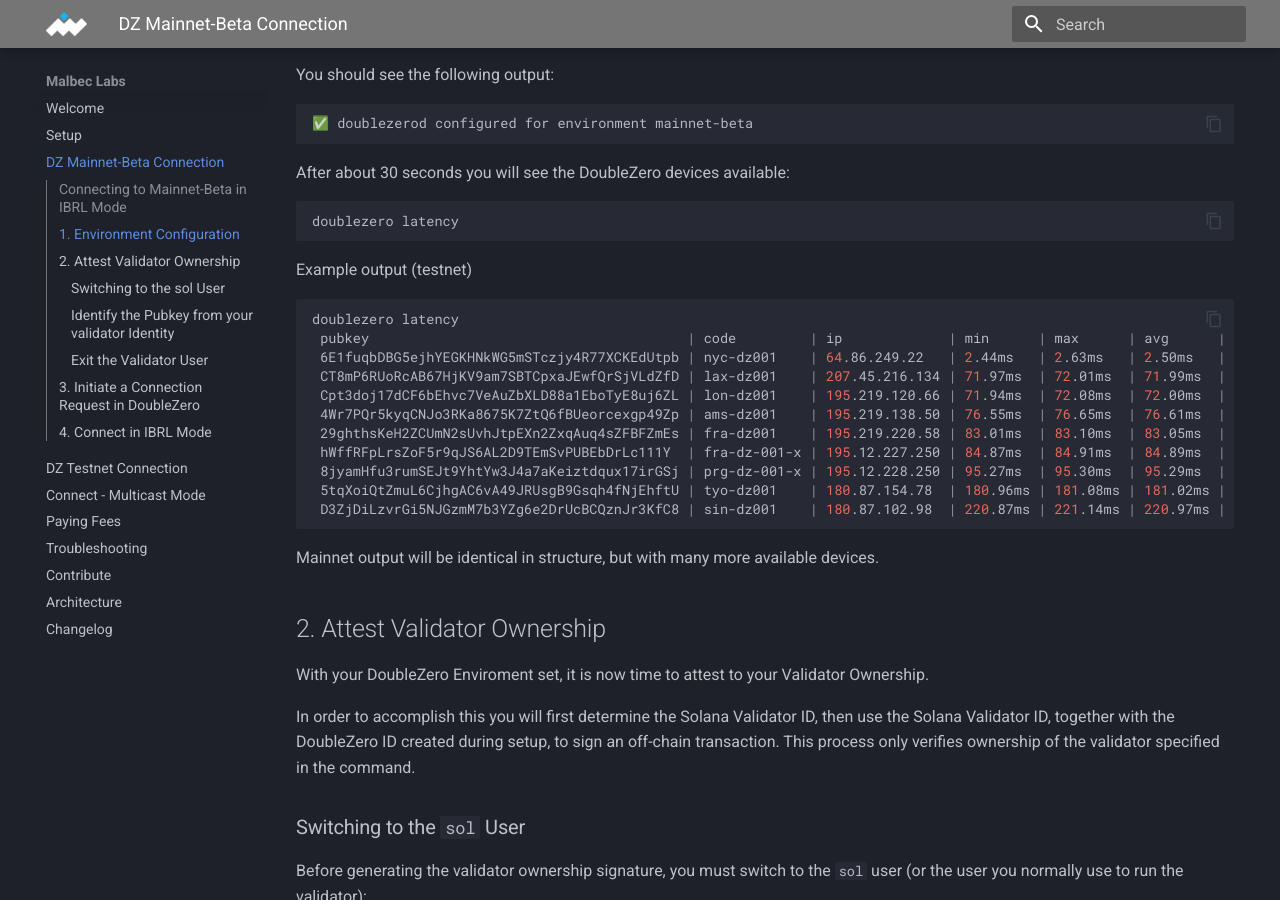
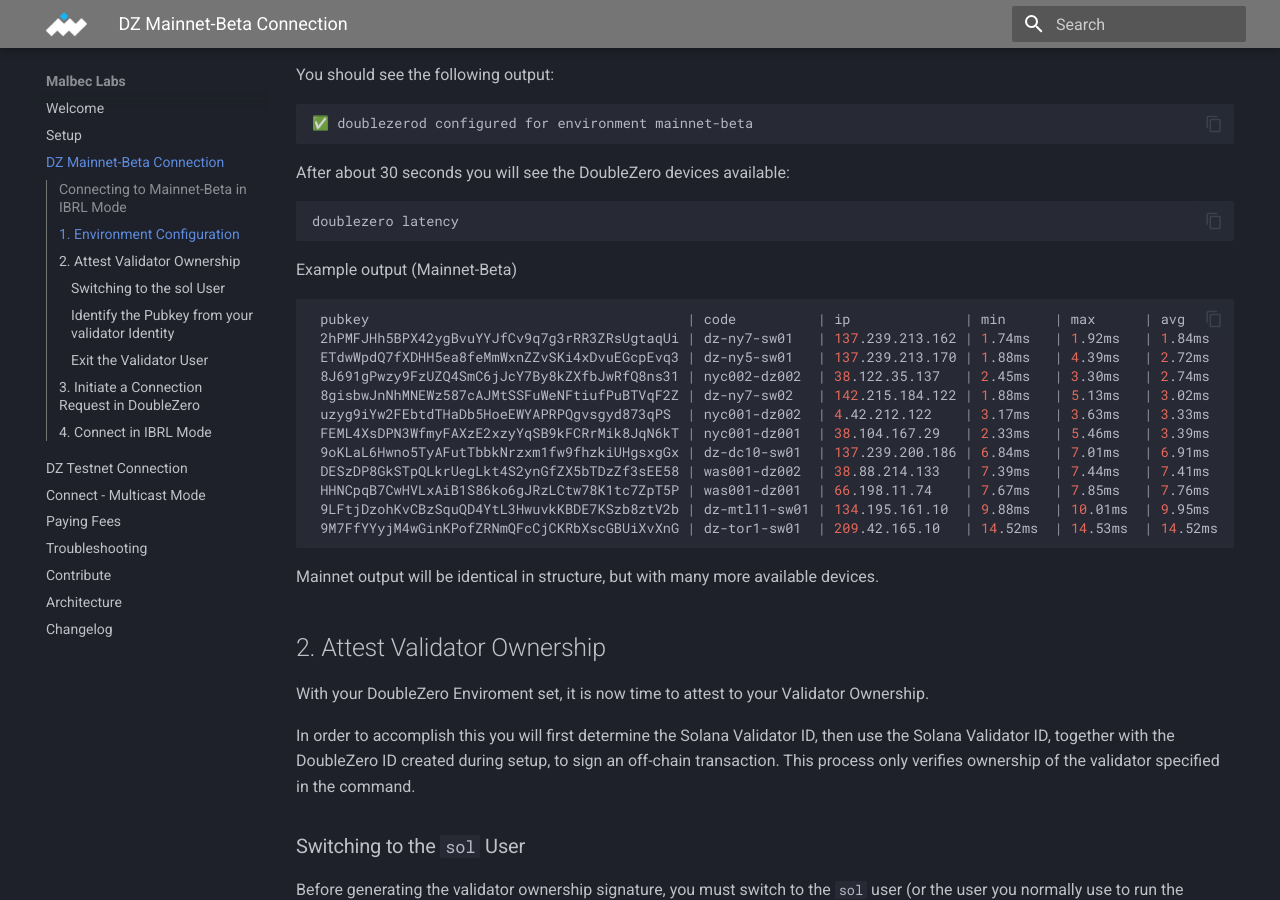
Before and after one commit to malbeclabs/docs, an MkDocs documentation site: the page built from docs/DZ Mainnet-beta Connection.md, in a window 1280 px wide and 900 px high, scrolled down 831 px. Built offline with MkDocs 1.6.1 and Material for MkDocs 9.7.7, drawn with Linux system fonts in a browser that asks for light colours.

Commit message:
Update DZ Mainnet-beta Connection.md

````diff
--- a/docs/DZ Mainnet-beta Connection.md
+++ b/docs/DZ Mainnet-beta Connection.md
@@ -1,6 +1,6 @@
 # How to connect to DoubleZero in IBRL Mode - for Mainnet-Beta Users
 ??? warning "By connecting to the DoubleZero Mainnet-Beta I agree to the terms of the Evaluation Agreement set forth here (click to expand)"
-    <span style="font-size:14px;">DoubleZero Testnet</span>
+    <span style="font-size:14px;">DoubleZero Mainnet-Beta</span>
     Evaluation Agreement
 
     By accessing or using the Solution (defined below), you agree as of the
@@ -15,7 +15,7 @@
 
     <span style="font-size:14px;">1.1 "**Confidential Information**"</span> means any and all information disclosed by either party to the other which is designated as confidential, or which should otherwise be understood to be confidential, including but not limited to, the Solution, product plans, business plans, trade secrets, technology, or any other proprietary information.
 
-    <span style="font-size:14px;">1.2 "**Solution**" </span> means the testnet version of the DoubleZero high-performance network infrastructure for web3 projects ("**Testnet**") and related edge filtering service with integrated bandwidth ("**Information Service**") the DZ Software (defined below), any and all materials provided by DZF relating to the DZ Software ("**Documentation**"), and other materials that DZF provides to User hereunder.
+    <span style="font-size:14px;">1.2 "**Solution**" </span> means the Mainnet-Beta version of the DoubleZero high-performance network infrastructure for web3 projects ("**Mainnet-Beta**") and related edge filtering service with integrated bandwidth ("**Information Service**") the DZ Software (defined below), any and all materials provided by DZF relating to the DZ Software ("**Documentation**"), and other materials that DZF provides to User hereunder.
 
     <span style="font-size:14px;">2. ACCESS. </span>
 
@@ -87,19 +87,20 @@
 ```bash
 doublezero latency
 ```
-Example output (testnet)
+Example output (Mainnet-Beta)
 ```bash
-doublezero latency
- pubkey                                       | code         | ip             | min      | max      | avg      | reachable
- 6E1fuqbDBG5ejhYEGKHNkWG5mSTczjy4R77XCKEdUtpb | nyc-dz001    | 64.86.249.22   | 2.44ms   | 2.63ms   | 2.50ms   | true
- CT8mP6RUoRcAB67HjKV9am7SBTCpxaJEwfQrSjVLdZfD | lax-dz001    | 207.45.216.134 | 71.97ms  | 72.01ms  | 71.99ms  | true
- Cpt3doj17dCF6bEhvc7VeAuZbXLD88a1EboTyE8uj6ZL | lon-dz001    | 195.219.120.66 | 71.94ms  | 72.08ms  | 72.00ms  | true
- 4Wr7PQr5kyqCNJo3RKa8675K7ZtQ6fBUeorcexgp49Zp | ams-dz001    | 195.219.138.50 | 76.55ms  | 76.65ms  | 76.61ms  | true
- 29ghthsKeH2ZCUmN2sUvhJtpEXn2ZxqAuq4sZFBFZmEs | fra-dz001    | 195.219.220.58 | 83.01ms  | 83.10ms  | 83.05ms  | true
- hWffRFpLrsZoF5r9qJS6AL2D9TEmSvPUBEbDrLc111Y  | fra-dz-001-x | 195.12.227.250 | 84.87ms  | 84.91ms  | 84.89ms  | true
- 8jyamHfu3rumSEJt9YhtYw3J4a7aKeiztdqux17irGSj | prg-dz-001-x | 195.12.228.250 | 95.27ms  | 95.30ms  | 95.29ms  | true
- 5tqXoiQtZmuL6CjhgAC6vA49JRUsgB9Gsqh4fNjEhftU | tyo-dz001    | 180.87.154.78  | 180.96ms | 181.08ms | 181.02ms | true
- D3ZjDiLzvrGi5NJGzmM7b3YZg6e2DrUcBCQznJr3KfC8 | sin-dz001    | 180.87.102.98  | 220.87ms | 221.14ms | 220.97ms | true
+ pubkey                                       | code          | ip              | min      | max      | avg      | reachable
+ 2hPMFJHh5BPX42ygBvuYYJfCv9q7g3rRR3ZRsUgtaqUi | dz-ny7-sw01   | 137.239.213.162 | 1.74ms   | 1.92ms   | 1.84ms   | true
+ ETdwWpdQ7fXDHH5ea8feMmWxnZZvSKi4xDvuEGcpEvq3 | dz-ny5-sw01   | 137.239.213.170 | 1.88ms   | 4.39ms   | 2.72ms   | true
+ 8J691gPwzy9FzUZQ4SmC6jJcY7By8kZXfbJwRfQ8ns31 | nyc002-dz002  | 38.122.35.137   | 2.45ms   | 3.30ms   | 2.74ms   | true
+ 8gisbwJnNhMNEWz587cAJMtSSFuWeNFtiufPuBTVqF2Z | dz-ny7-sw02   | 142.215.184.122 | 1.88ms   | 5.13ms   | 3.02ms   | true
+ uzyg9iYw2FEbtdTHaDb5HoeEWYAPRPQgvsgyd873qPS  | nyc001-dz002  | 4.42.212.122    | 3.17ms   | 3.63ms   | 3.33ms   | true
+ FEML4XsDPN3WfmyFAXzE2xzyYqSB9kFCRrMik8JqN6kT | nyc001-dz001  | 38.104.167.29   | 2.33ms   | 5.46ms   | 3.39ms   | true
+ 9oKLaL6Hwno5TyAFutTbbkNrzxm1fw9fhzkiUHgsxgGx | dz-dc10-sw01  | 137.239.200.186 | 6.84ms   | 7.01ms   | 6.91ms   | true
+ DESzDP8GkSTpQLkrUegLkt4S2ynGfZX5bTDzZf3sEE58 | was001-dz002  | 38.88.214.133   | 7.39ms   | 7.44ms   | 7.41ms   | true
+ HHNCpqB7CwHVLxAiB1S86ko6gJRzLCtw78K1tc7ZpT5P | was001-dz001  | 66.198.11.74    | 7.67ms   | 7.85ms   | 7.76ms   | true
+ 9LFtjDzohKvCBzSquQD4YtL3HwuvkKBDE7KSzb8ztV2b | dz-mtl11-sw01 | 134.195.161.10  | 9.88ms   | 10.01ms  | 9.95ms   | true
+ 9M7FfYYyjM4wGinKPofZRNmQFcCjCKRbXscGBUiXvXnG | dz-tor1-sw01  | 209.42.165.10   | 14.52ms  | 14.53ms  | 14.52ms  | true
 ```
 Mainnet output will be identical in structure, but with many more available devices.
 </details>
````
